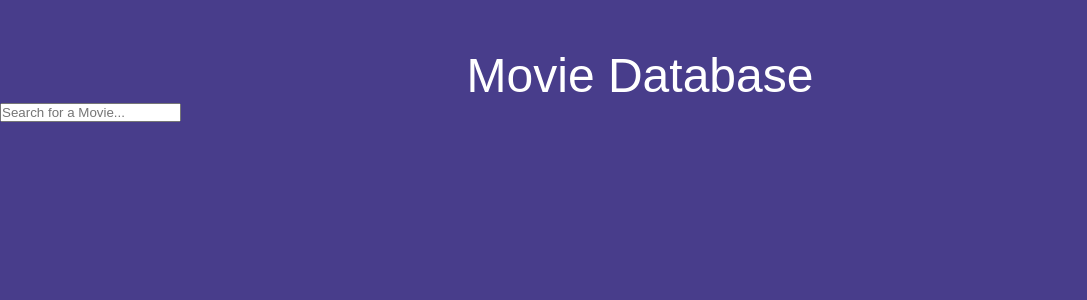
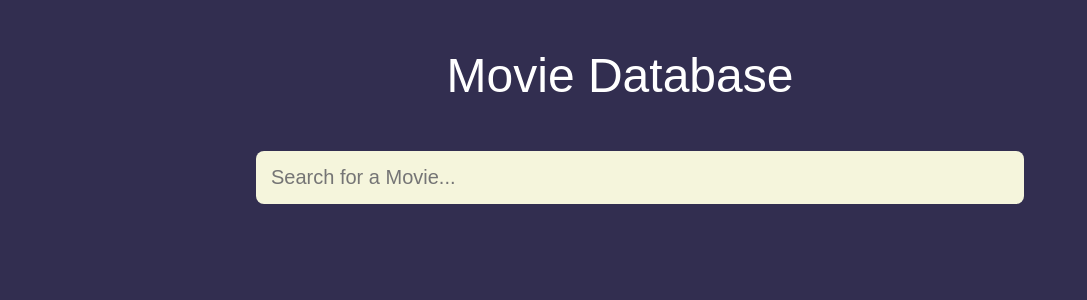
Before and after one commit to sparshsukralia/movie-app-reactjs, a React (Create React App) app: page / in a window 1280 px wide. Shown: the top 300 px of the page, without its empty margins (0-1087 px from the left). Built offline with nearby package versions, Linux system fonts and the light colour scheme.

Commit message:
searchbox

```diff
--- a/src/App.css
+++ b/src/App.css
@@ -6,11 +6,11 @@
 
 body {
   font-family: "montserrat", sans-serif;
-  background-color: darkslateblue;
+  background-color: rgb(50, 46, 80);
 }
 
 header {
-  padding: 3rem 3rem 0;
+  padding: 3rem 3rem 3rem 0.5rem;
 }
 
 header h1 {
@@ -19,3 +19,9 @@ header h1 {
   font-weight: 500;
   text-align: center;
 }
+
+main {
+  width: 100%;
+  max-width: 60%;
+  margin: 0 auto;
+}
--- /dev/null
+++ b/src/components/Search.css
@@ -0,0 +1,18 @@
+.search {
+  width: 100%;
+  display: block;
+  padding: 15px;
+  border: none;
+  outline: none;
+  background: none;
+  background-color: beige;
+  border-radius: 8px;
+  color: dimgrey;
+  font-size: 20px;
+  font-weight: 300;
+  transition: 0.4s ease-out;
+}
+
+.search:focus {
+  box-shadow: 0 0 8px 3px #4484c4;
+}
--- a/src/components/Search.js
+++ b/src/components/Search.js
@@ -1,4 +1,5 @@
 import React from "react";
+import "./Search.css";
 
 function Search() {
   return (
```
